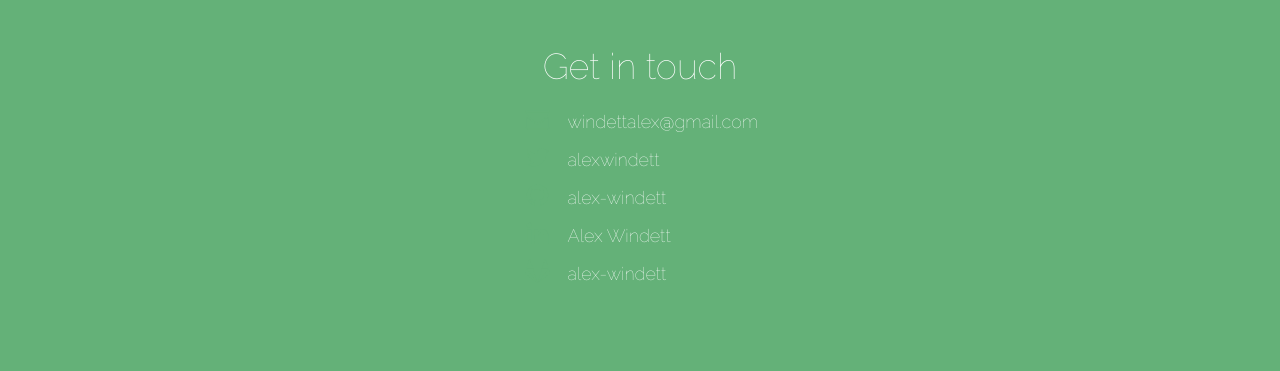
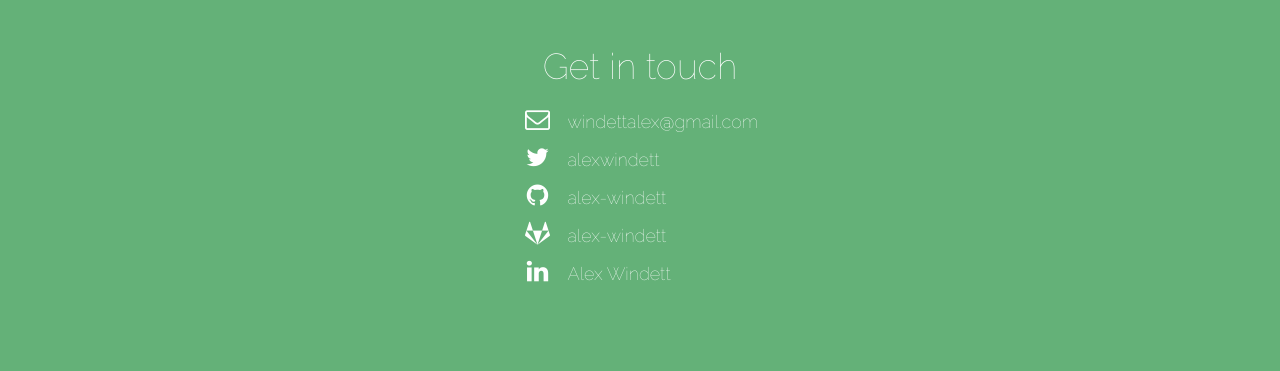
Before and after one commit to alex-windett/alex-windett.github.io, a Jekyll site: the page built from index.html, in a window 1280 px wide. Shown: the part 2062-2433 px from the top of the page. Built offline with Jekyll 4.4.1, drawn with Linux system fonts in a browser that asks for light colours; some of the changed text lies outside the part shown.

Commit message:
re-exporting font, changing icon color and moving socials order

```diff
--- a/_config.yml
+++ b/_config.yml
@@ -1,6 +1,6 @@
 # Site settings
 title: Alex Windett
-job_title: UX Designer & Frontend Developer
+job_title: UX Product Designer & Frontend Developer
 baseurl: ""
 url: "https://windett.co.uk"
 
@@ -48,17 +48,17 @@ social:
       url: https://github.com/alex-windett
       desc: Fork me on GitHub
 
+    - name: GitLab
+      icon: gitlab
+      username: alex-windett
+      url: https://gitlab.com/alex-windett
+      desc: Find me on GitLab
+
     - name: LinkedIn
       icon: linkedin
       username: Alex Windett
       url: https://uk.linkedin.com/in/alexwindett
       desc: Connect with me on LinkedIn
-
-    - name: GitLab
-      icon: gitlab
-      username: alex-windett
-      url: https://gitlab.com/alex-windett
-      desc: Find me on GitLab
 
 projects:
     - name: 'Joyent'
--- a/_sass/includes/_fonts.scss
+++ b/_sass/includes/_fonts.scss
@@ -61,6 +61,7 @@ $i: 1;
   font-style: normal;
   font-weight: normal;
   speak: none;
+	color: #FFF;
 
   display: inline-block;
   text-decoration: inherit;
@@ -90,7 +91,6 @@ $i: 1;
   /* Uncomment for 3D effect */
   /* text-shadow: 1px 1px 1px rgba(127, 127, 127, 0.3); */
 }
-
 .icon-mail:before { content: '\e801'; } /* '' */
 .icon-github:before { content: '\e802'; } /* '' */
 .icon-linkedin:before { content: '\e806'; } /* '' */
--- a/_sass/modules/_cover_image.scss
+++ b/_sass/modules/_cover_image.scss
@@ -12,7 +12,7 @@
 
 	&--title {
 	    margin: 4rem auto 0;
-	    width: 33rem;
+	    width: 37rem;
 	    text-align: center;
 	}
 }
--- a/assets/styles/app.css
+++ b/assets/styles/app.css
@@ -91,6 +91,7 @@ table {
   font-style: normal;
   font-weight: normal;
   speak: none;
+  color: #FFF;
   display: inline-block;
   text-decoration: inherit;
   width: 1em;
@@ -486,7 +487,7 @@ footer li p {
 
 .cover__image--title {
   margin: 4rem auto 0;
-  width: 33rem;
+  width: 37rem;
   text-align: center;
 }
 
```
Also changed, not shown: assets/fonts/fontello.ttf, assets/fonts/fontello.woff, assets/fonts/fontello.woff2, 2 other files.
